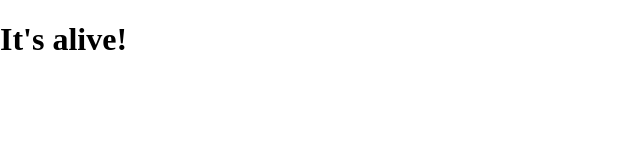
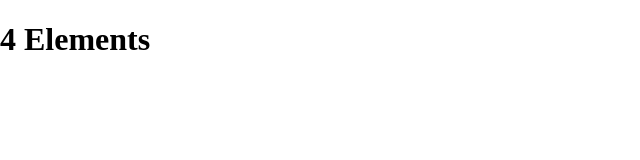
Before and after one commit to The-El0/4-elements, a website: page src/app/index.html in a window 1280 px wide. Shown: the whole page, without its empty margins (0-640 px from the left). Drawn offline with nearby package versions, Linux system fonts and the light colour scheme; files that its build step writes are made by us from their sources.

Commit message:
chore: project name

```diff
--- a/package.json
+++ b/package.json
@@ -1,11 +1,11 @@
 {
-  "name": "@the-el0/blueprint",
+  "name": "@the-el0/4-elements",
   "version": "0.0.0",
-  "description": "blueprint",
+  "description": "4-elements",
   "author": "the-el0@protonmail.com",
   "repository": {
     "type": "git",
-    "url": "git@github.com:The-El0/blueprint.git"
+    "url": "git@github.com:The-El0/4-elements.git"
   },
   "private": "false",
   "engines": {
--- a/src/app/index.html
+++ b/src/app/index.html
@@ -3,7 +3,7 @@
 <head>
     <meta charset="utf-8">
     <title>
-        Blueprint
+        4 Elements
     </title>
     <meta name="description" content="__DESCRIPTION__">
     <meta name="keywords" content="__KEYWORDS__">
@@ -13,6 +13,6 @@
     <link rel="stylesheet" type="text/css" media="all" href="/build/app.css?v=0.0.0">
 </head>
 <body>
-    <h1>It's alive!</h1>
+    <h1>4 Elements</h1>
 </body>
 </html>
```
Also changed, not shown: 1 other file.
